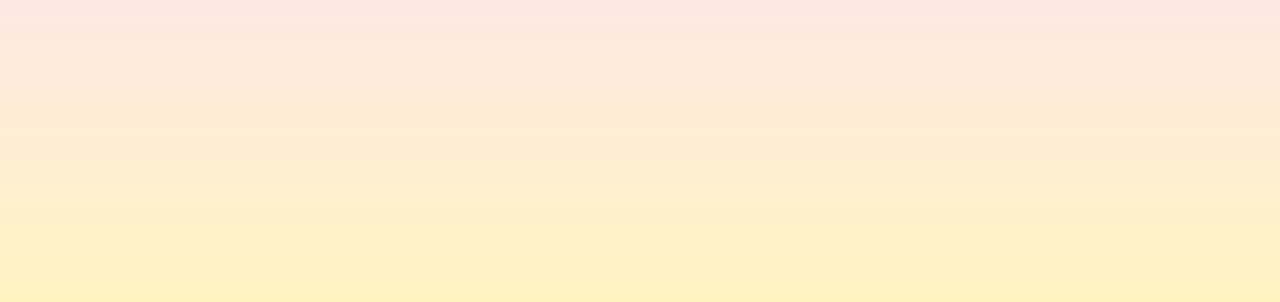
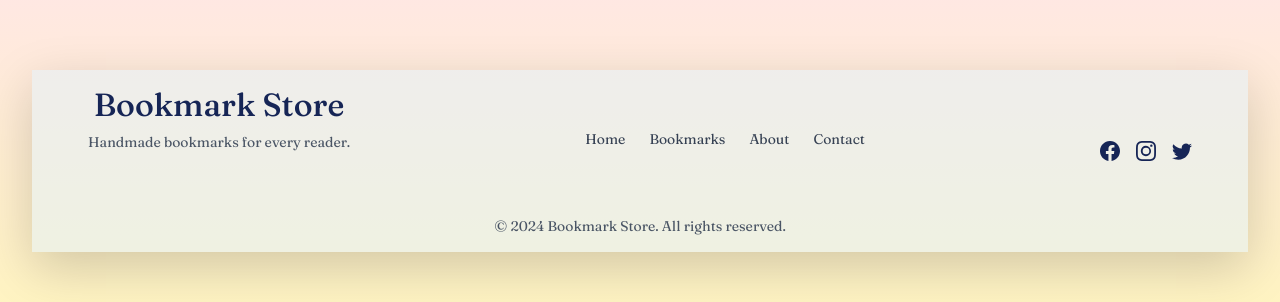
Before and after one commit to ZDSDD/zakladki-front, a React (Vite) app: page / in a window 1280 px wide. Shown: the part 490-792 px from the top of the page. Built offline with nearby package versions, Linux system fonts and the light colour scheme; no server answers.

Commit message:
feat: add Footer component with navigation and social media links; integrate into Root component

```diff
--- /dev/null
+++ b/app/components/Footer.tsx
@@ -0,0 +1,44 @@
+import { Link } from "react-router";
+import { BsFacebook, BsInstagram, BsTwitter } from "react-icons/bs";
+
+function Footer() {
+    return (
+        <footer className="py-3 mt-20 shadow-lg bg-sky-100/50 text-blue-950">
+            <div className="max-w-6xl mx-auto px-4 flex flex-col md:flex-row justify-between items-center">
+                {/* Brand Section */}
+                <div className="text-center md:text-left mb-4 md:mb-0">
+                    <h2 className="text-xl font-semibold text-gray-800">Bookmark Store</h2>
+                    <p className="text-gray-600 text-sm mt-1">Handmade bookmarks for every reader.</p>
+                </div>
+
+                {/* Navigation Links */}
+                <nav className="flex space-x-6 text-gray-700 text-sm">
+                    <Link to="/" className="hover:text-gray-900 transition">Home</Link>
+                    <Link to="/bookmarks" className="hover:text-gray-900 transition">Bookmarks</Link>
+                    <Link to="/about" className="hover:text-gray-900 transition">About</Link>
+                    <Link to="/contact" className="hover:text-gray-900 transition">Contact</Link>
+                </nav>
+
+                {/* Social Media Links */}
+                <div className="flex space-x-4 mt-4 md:mt-0">
+                    <a href="https://facebook.com" target="_blank" rel="noopener noreferrer" className="text-gray-600 hover:text-gray-900 transition">
+                        <BsFacebook className="text-xl" />
+                    </a>
+                    <a href="https://instagram.com" target="_blank" rel="noopener noreferrer" className="text-gray-600 hover:text-gray-900 transition">
+                        <BsInstagram className="text-xl" />
+                    </a>
+                    <a href="https://twitter.com" target="_blank" rel="noopener noreferrer" className="text-gray-600 hover:text-gray-900 transition">
+                        <BsTwitter className="text-xl" />
+                    </a>
+                </div>
+            </div>
+
+            {/* Copyright */}
+            <div className="text-center text-gray-600 text-sm mt-4">
+                © {new Date().getFullYear()} Bookmark Store. All rights reserved.
+            </div>
+        </footer>
+    );
+}
+
+export default Footer;
--- a/app/routes/Root.tsx
+++ b/app/routes/Root.tsx
@@ -1,3 +1,4 @@
+import Footer from "@/components/Footer";
 import Header from "../components/Navbar";
 import { Outlet } from "react-router";
 
@@ -6,6 +7,7 @@ function Root() {
         <>
             <Header></Header>
             <Outlet></Outlet>
+            <Footer></Footer>
         </>
     );
 }
```
